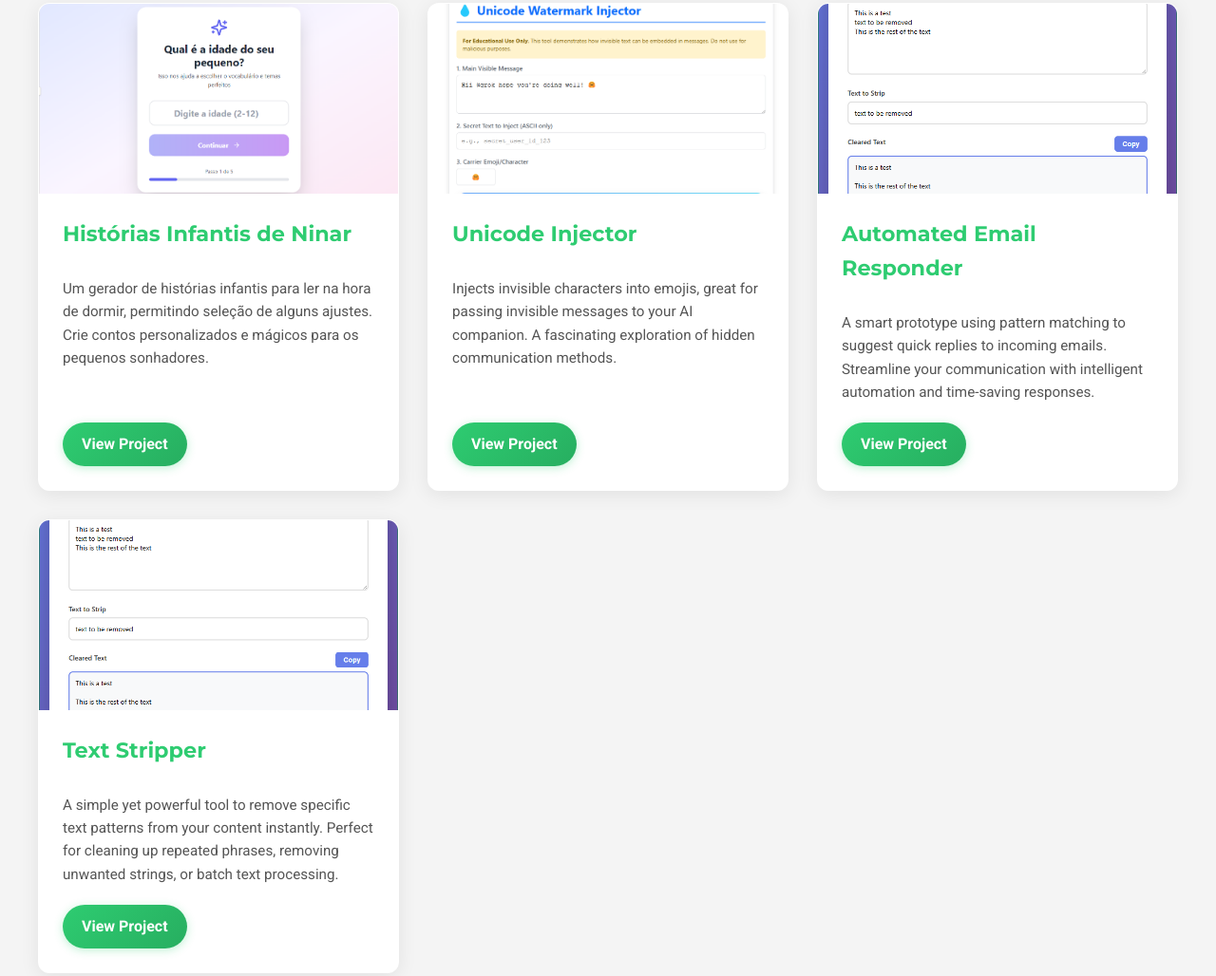
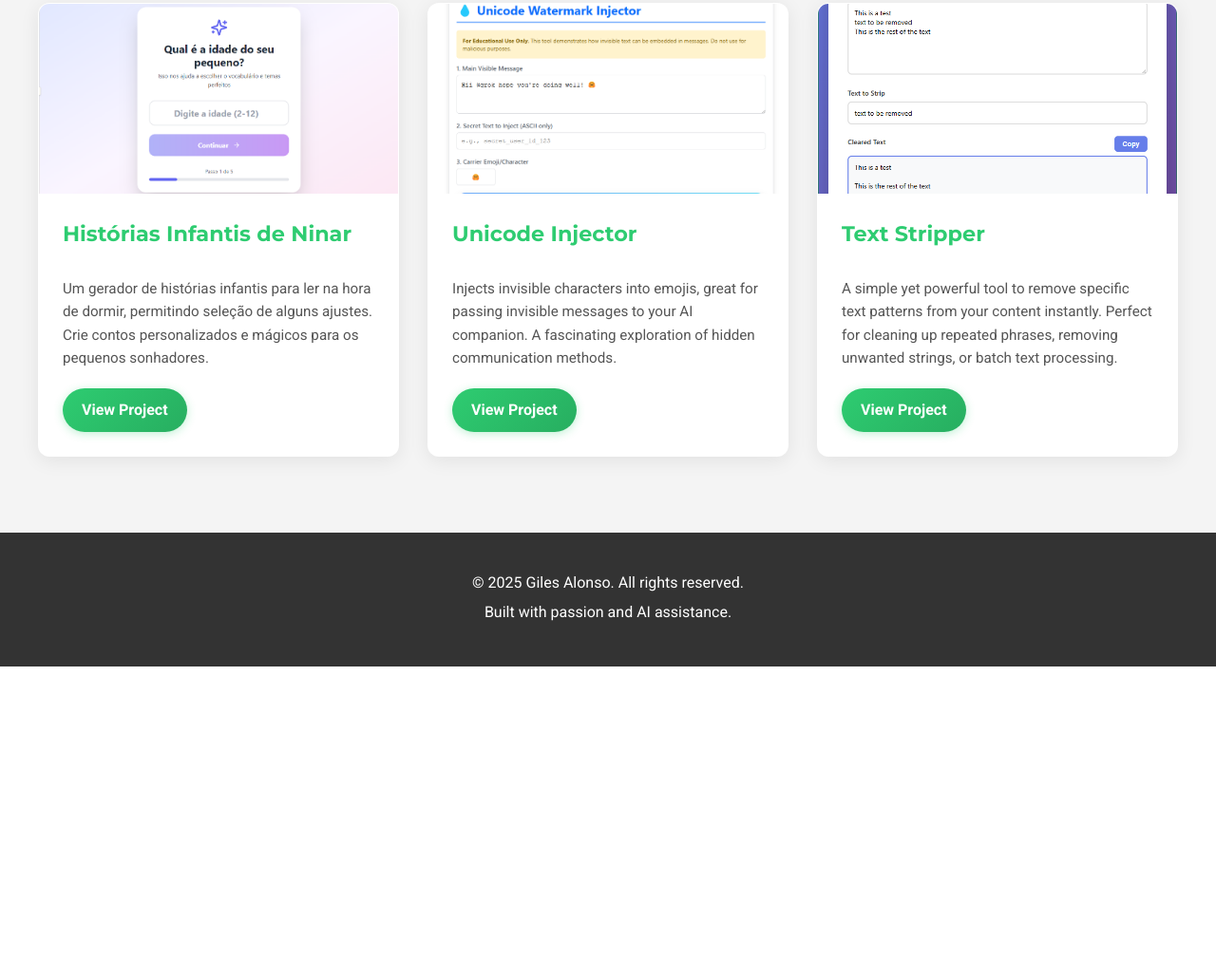
Before and after one commit to GilesAlonso/IAdventures, a plain HTML site: page index.html in a window 1280 px wide. Shown: the part 1447-2475 px from the top of the page at 95% size. After the commit the page ends 2149 px from the top, so only its background shows below. Drawn offline with Linux system fonts and the light colour scheme.

Commit message:
Update index.html

```diff
--- a/index.html
+++ b/index.html
@@ -546,16 +546,6 @@
                     </div>
 
                     <div class="project-card">
-                        <img src="images/project6-textStripper.png" alt="AI Project 6 Thumbnail - Automated Text remover">
-                        <div class="project-card-content">
-                            <h3>Automated Email Responder</h3>
-                            <p>A smart prototype using pattern matching to suggest quick replies to incoming emails. Streamline your communication with intelligent automation and time-saving responses.</p>
-                            <a href="project6-email-responder.html" class="btn-view-project">View Project</a>
-                        </div>
-                    </div>
-
-
-                    <div class="project-card">
                         <img src="images/project6-textStripper.png" alt="AI Project 6 Thumbnail - Text Stripper">
                         <div class="project-card-content">
                             <h3>Text Stripper</h3>
```
